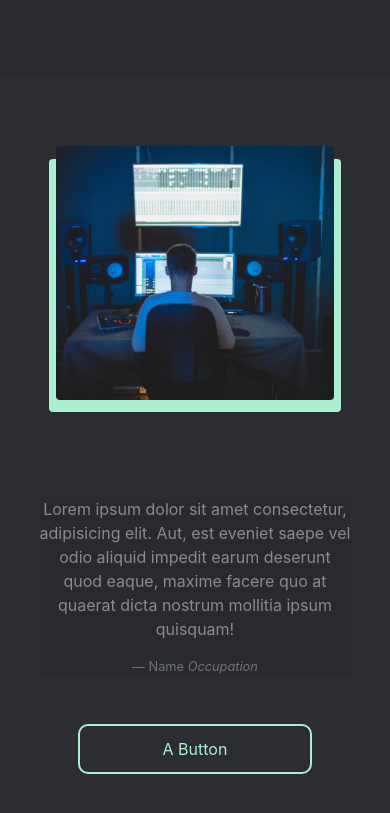
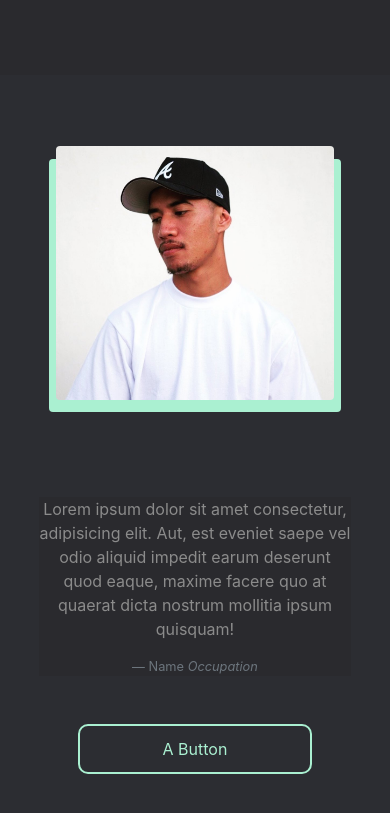
Before and after one commit to die4pie/die4pie.github.io, a plain HTML site: page index.html in a window 390 px wide. Shown: the part 2162-2975 px from the top of the page. Drawn offline with nearby package versions, Linux system fonts and the light colour scheme.

Commit message:
Update index-mobile.css

```diff
--- a/css/index-mobile.css
+++ b/css/index-mobile.css
@@ -71,7 +71,7 @@ a:hover {
 }
 
 #testimonial-personimg {
-    background-image: url('../images/index/3.jpg');
+    background-image: url('../images/index/4.jpg');
     background-position: top;
 }
 
```
